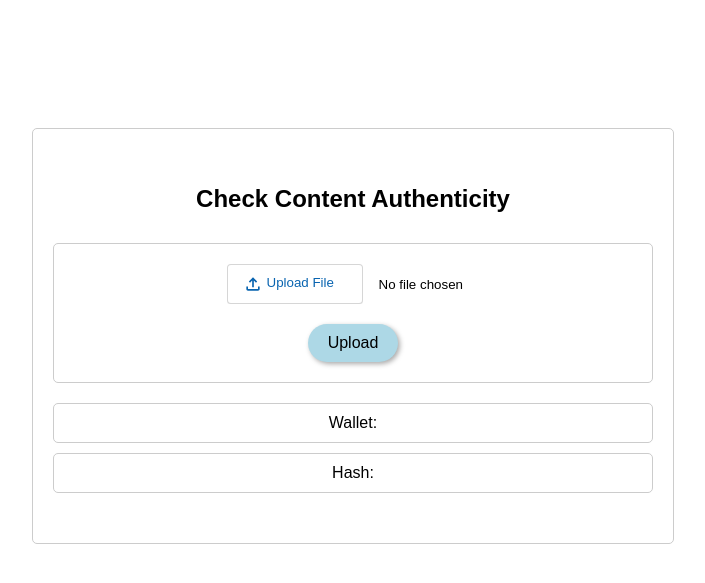
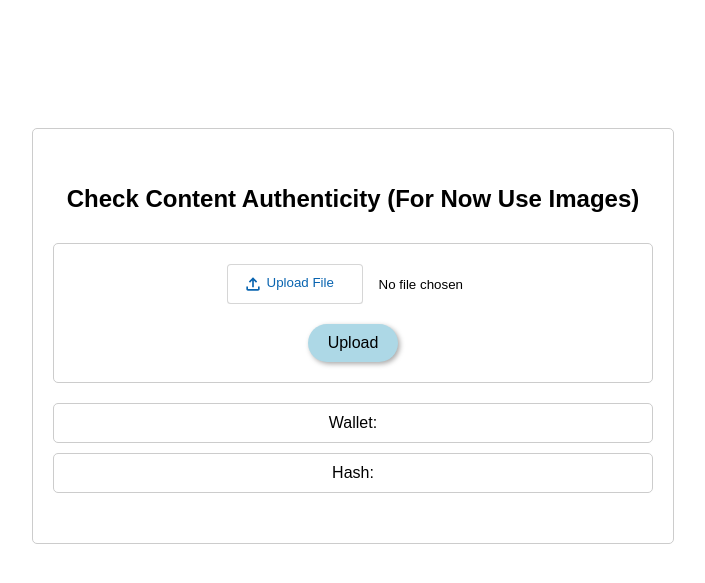
Before and after one commit to AviLPA/avilpa, a Flask app: page / in a window 1280 px wide. Shown: the part 94-677 px from the top of the page, without its empty margins (287-992 px from the left). Run offline with Flask 3, Linux system fonts and the light colour scheme.

Commit message:
Update index.html

```diff
--- a/templates/index.html
+++ b/templates/index.html
@@ -266,7 +266,7 @@
         </div>
     </div>
     <div class="container section" id="home">
-        <h1>Check Content Authenticity</h1>
+        <h1>Check Content Authenticity (For Now Use Images)</h1>
         <div class="upload-box">
             <form id="uploadForm" enctype="multipart/form-data">
                 <input type="file" id="fileInput" name="file" accept="video/mp4,video/quicktime,image/png,image/jpeg">
```
